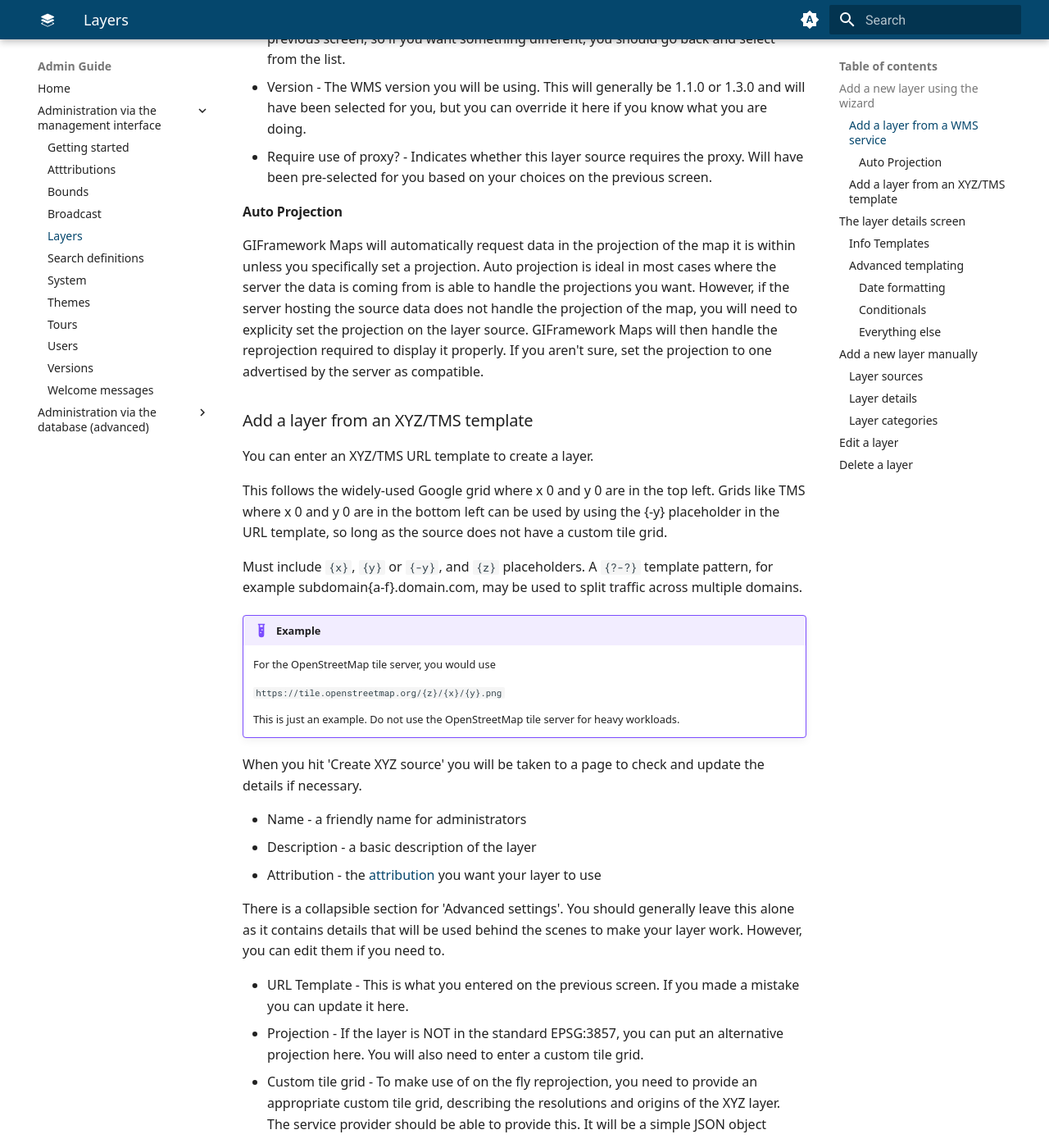
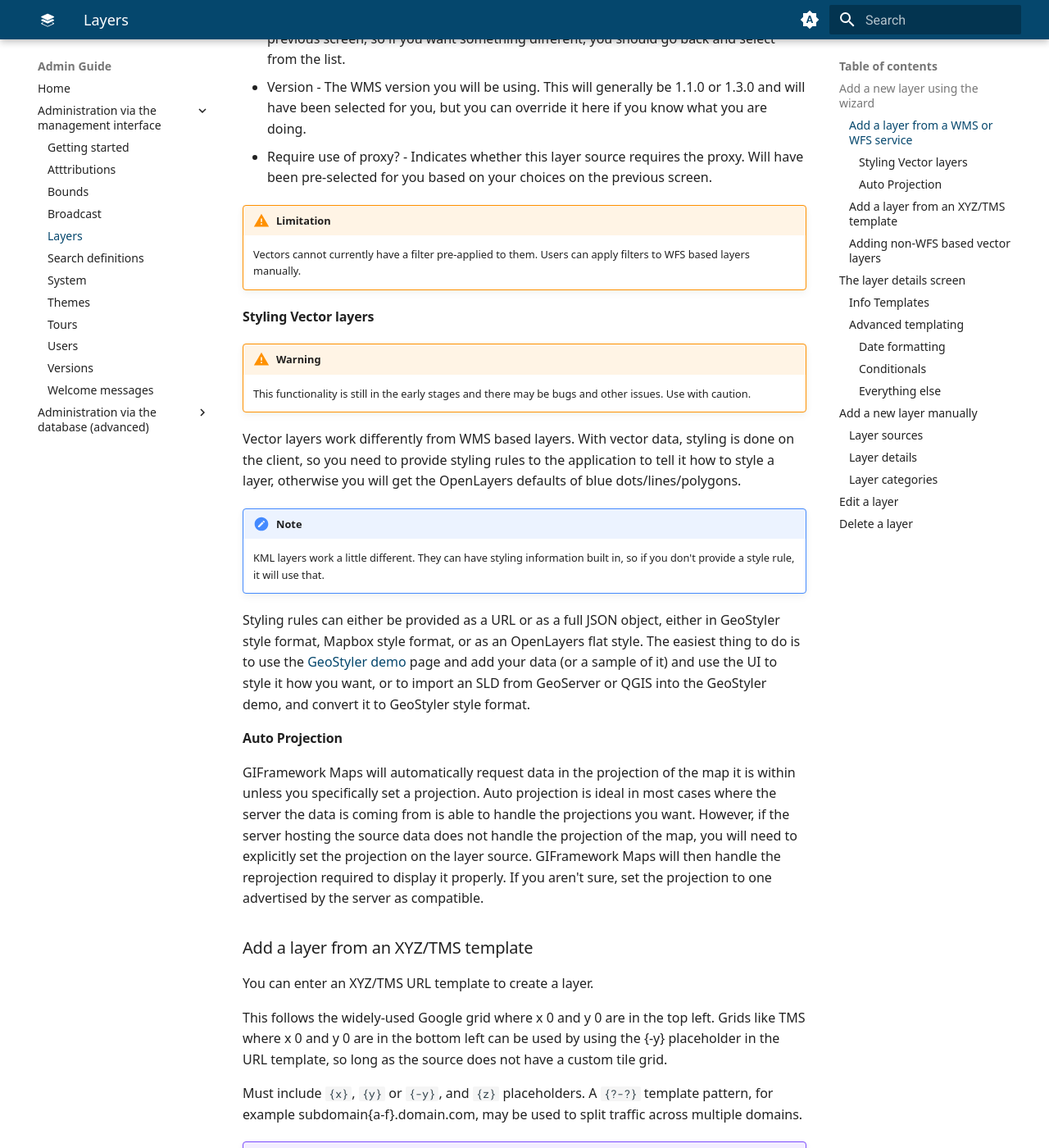
Before and after one commit to Dorset-Council-UK/GIFramework-Maps-Admin-Guide, an MkDocs documentation site: the page built from docs/gui/layers.md, in a window 1280 px wide and 1400 px high, scrolled down 1581 px. Shown: the whole window at 82% size. Built offline with MkDocs 1.6.1 and Material for MkDocs 9.7.7, drawn with Linux system fonts in a browser that asks for light colours; some of the changed text lies outside the part shown.

Commit message:
Add docs on vector layers

````diff
--- a/docs/db/layers.md
+++ b/docs/db/layers.md
@@ -81,10 +81,27 @@ Common additional parameters you may want to use include:
 !!! warning
     Incorrectly formatting this JSON object can result in the layer or the entire map failing to load correctly. Edit with caution.
 
+#### Vector layers
+
+For vector layers, you will need a minimum of the `url` option. Additionally, unless you want the default OpenLayers styles, you will need a `style` option as well. See [Styling vector layers](../gui/layers.md#styling-vector-layers) for more information.
+
+Additional options include:
+- `typename` - When using a WFS service, you should set the `url` to the base server URL, and the `typename` as the layer name you are requesting
+- `format` - The format the data is in. Defaults to 'application/json' unless specified.
+- `loadingstrategy` - Can be `bbox` or `all`. This defines how the vector layer is loaded, either with a bbox strategy (loading just a bounding box worth of data at a time) or loading everything at once. In reality, WFS based layers will default to `bbox` unless specifically set to `all`, and non-WFS layers will default to `all`
+
+!!! info "Supported vector formats"
+    - JSON (`application/json`, `text/json`, `geojson` or `json`)
+    - GML3 (`text/xml; subtype=gml/3.1.1`, `gml3`)
+    - GML2 (`text/xml; subtype=gml/2.1.2`, `gml2`)
+    - KML (`application/vnd.google-earth.kml xml`, `application/vnd.google-earth.kml+xml`, `kml`)
+
+!!! warning "Limitation"
+    Vectors cannot have a filter pre-applied to them.
+
 #### Other options
 
 - `projection` - If the layer is only available in a projection that is not the same as the map you are putting it in to, set the projection here, otherwise you can not include it, and the layer will be requested in the projection of the map. For XYZ layers, see the section on [XYZ reprojection](#xyz-reprojection)
-- `cswendpoint` - An endpoint to retrieve a CSW Metadata document, describing the layer. The metadata document should use Dublin Core and will be available via the 'i' button next to the layer name in the layer control.
 
 ### Layer
 
@@ -134,6 +151,18 @@ This is normally the best option, as it is more efficient and quicker, and can b
 
 #### ImageWMS
 The ImageWMS source is used for WMS layers that are provided 'untiled', so a single image is returned for the entire map screen. Normally you would choose TileWMS when available, but ImageWMS is particularly good if you have labels, or, if the layer is very complex, a single tile can load quicker than many smaller tiles.
+
+#### Vector
+The Vector source is used for WFS layers or file based layers (such as a KML or GeoJSON file at a specific URL). Currently, GIFramework Maps can handle GML2, GML3, GeoJSON, JSON and KML formats as a vector source. This source type uses standard vector rendering, so is very precise and can handle things like rotating labels, but because of this it is not suitable for large datasets or those with complex geometries.
+
+#### VectorImage
+The VectorImage source is fundamentally the same as the Vector source, but can handle larger datasets and geometries slightly better, by rendering the vector as an image on the client. This does mean some sharpness is occasionally lost, and things like labels don't rotate, but its much less 'laggy' when moving the map around with large or complex datasets.
+
+#### VectorTile
+The VectorTile source is used to render VectorTiles, a common format for things like basemaps which splits vectors up into tiles and delivers them efficiently to the browser ([learn more](https://en.wikipedia.org/wiki/Vector_tiles)). MVT (Mapbox Vector Tiles) is the most common standard for this.
+
+#### OGC VectorTile
+The OGC VectorTile format is the new OGC standard for VectorTiles. It works in a similar way to VectorTiles, but is the standard promoted by the Open Geospatial Consortium.
 
 ## Advanced configuration
 
--- a/docs/gui/layers.md
+++ b/docs/gui/layers.md
@@ -12,19 +12,19 @@ You can [manually create](#add-a-new-layer-manually) a layer, or [use the wizard
 
 Using the wizard is the most straightforward way to get a layer into your map. Choose the 'Add Layer Wizard' option from the Layers management page.
 
-You will have two options, WMS and XYZ/TMS.
+You will have two options, WMS/WFS and XYZ/TMS.
 
-### Add a layer from a WMS service
+### Add a layer from a WMS or WFS service
 
 You can choose from the list of [pre-defined web service definitions](system.md#add-a-new-web-layer-service-definition), or enter a GetCapabilities URL to retrieve a list of layers.
 
-Once you've found the layer you want to add, check the projection and image format and change them if necessary, and then hit Add.
+Once you've found the layer you want to add, check the projection and format and change them if necessary, and then hit Add.
 
 You will be taken to a page to check and update the details if necessary. Most of the details should have been pre-filled for you.
 
 - Name - a friendly name for administrators. This is automatically taken from the Title of the WMS layer if available
 - Description - a basic description of the layer. This is shown to end users when the layer has no other description metadata available from source. This is automatically taken from the Abstract of the WMS layer if available
-- Layer type - choose the type. This will default to TileWMS, indicating you want the layer to be tiled. This is normally the right option, but you can also choose ImageWMS for untiled. Check the [help documentation on Layer types](../db/layers.md#layersourcetype) for more information
+- Layer type - choose the type. This will default to TileWMS for WMS, or Vector for WFS. These is normally the right options, but you can change this depending on your requirements. Check the [help documentation on Layer types](../db/layers.md#layersourcetype) for more information
 - Attribution - the [attribution](../gui/attributions.md) you want your layer to use. If the service provided an attribution string, the system will attempt to find the best match in your list of attributions and pre-select it. This can generate false positives, and often services do not provide an attribution string, so you'll need to check this and set it yourself.
 - Projection - The projection of the data you will be requesting. If you selected 'auto' on the previous screen, this will be blank. If its blank, the layer will automatically request data in the projection of the map its within. See [Auto Projection](#auto-projection) below for more information.
 
@@ -36,9 +36,24 @@ There is a collapsible section for 'Advanced settings'. You should generally lea
 - Version - The WMS version you will be using. This will generally be 1.1.0 or 1.3.0 and will have been selected for you, but you can override it here if you know what you are doing.
 - Require use of proxy? - Indicates whether this layer source requires the proxy. Will have been pre-selected for you based on your choices on the previous screen.
 
+!!! warning "Limitation"
+    Vectors cannot currently have a filter pre-applied to them. Users can apply filters to WFS based layers manually.
+
+#### Styling Vector layers
+
+!!! warning
+    This functionality is still in the early stages and there may be bugs and other issues. Use with caution.
+
+Vector layers work differently from WMS based layers. With vector data, styling is done on the client, so you need to provide styling rules to the application to tell it how to style a layer, otherwise you will get the OpenLayers defaults of blue dots/lines/polygons.
+
+!!! note
+    KML layers work a little different. They can have styling information built in, so if you don't provide a style rule, it will use that.
+
+ Styling rules can either be provided as a URL or as a full JSON object, either in GeoStyler style format, Mapbox style format, or as an OpenLayers flat style. The easiest thing to do is to use the [GeoStyler demo](https://geostyler.github.io/geostyler-demo/) page and add your data (or a sample of it) and use the UI to style it how you want, or to import an SLD from GeoServer or QGIS into the GeoStyler demo, and convert it to GeoStyler style format.
+
 #### Auto Projection
 
-GIFramework Maps will automatically request data in the projection of the map it is within unless you specifically set a projection. Auto projection is ideal in most cases where the server the data is coming from is able to handle the projections you want. However, if the server hosting the source data does not handle the projection of the map, you will need to explicity set the projection on the layer source. GIFramework Maps will then handle the reprojection required to display it properly. If you aren't sure, set the projection to one advertised by the server as compatible.
+GIFramework Maps will automatically request data in the projection of the map it is within unless you specifically set a projection. Auto projection is ideal in most cases where the server the data is coming from is able to handle the projections you want. However, if the server hosting the source data does not handle the projection of the map, you will need to explicitly set the projection on the layer source. GIFramework Maps will then handle the reprojection required to display it properly. If you aren't sure, set the projection to one advertised by the server as compatible.
 
 ### Add a layer from an XYZ/TMS template
 
@@ -77,6 +92,10 @@ There is a collapsible section for 'Advanced settings'. You should generally lea
     }
     ```
 
+### Adding non-WFS based vector layers
+
+GIFramework Maps can also render vector layers from a non-WFS source, such as a KML or GeoJSON file on a web server or a non OGC API that is capable of producing valid GeoJSON. This cannot be done using the layer wizard, and must be manually added by creating a layer source with the appropriate parameters. Check the documentation on [adding a layer manually](#add-a-new-layer-manually) for more details.
+
 ## The layer details screen
 
 When you've created a source, or if you are editing an existing layer, you will see the layer details screen.
@@ -174,7 +193,7 @@ You can also apply custom formatting by passing a `format` string to the `date`
 
     - `{{DATE_ATTRIBUTE | date}}` :material-arrow-right: `07/02/2023` (assuming `en-GB` locale, will be different depending on users locale)
     - `{{DATE_ATTRIBUTE | date('yyyy')}}` :material-arrow-right: `2023`
-    - `{{DATE_ATTRIBUTE | date('ccc dd LLLL yyyy T')}}` :material-arrow-right: `Tuesday  07 February 2023 17:10`
+    - `{{DATE_ATTRIBUTE | date('ccc dd LLLL yyyy T')}}` :material-arrow-right: `Tuesday 07 February 2023 17:10`
 
 #### Conditionals
 
````
Also changed, not shown: other parts of docs/db/layers.md (+1 -1 lines), other parts of docs/gui/layers.md (+3 -3 lines).
